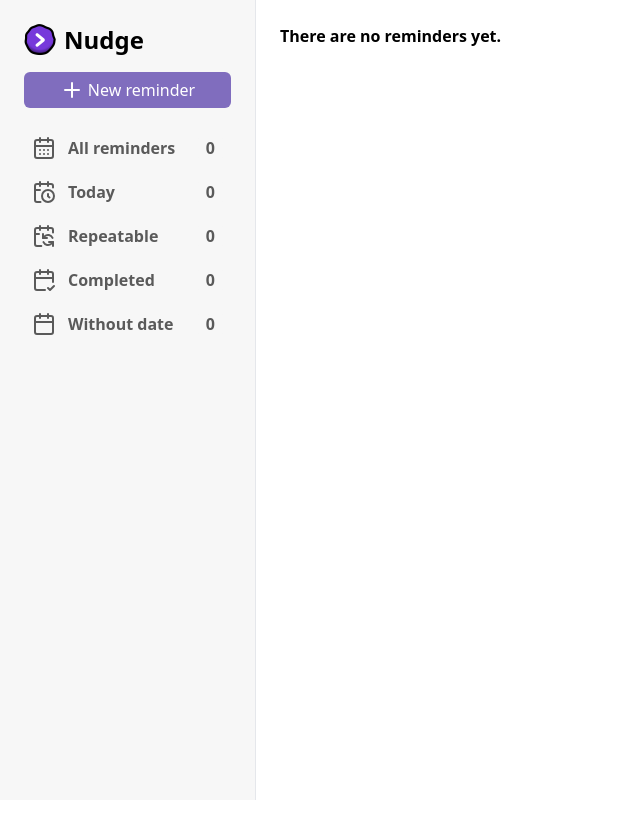
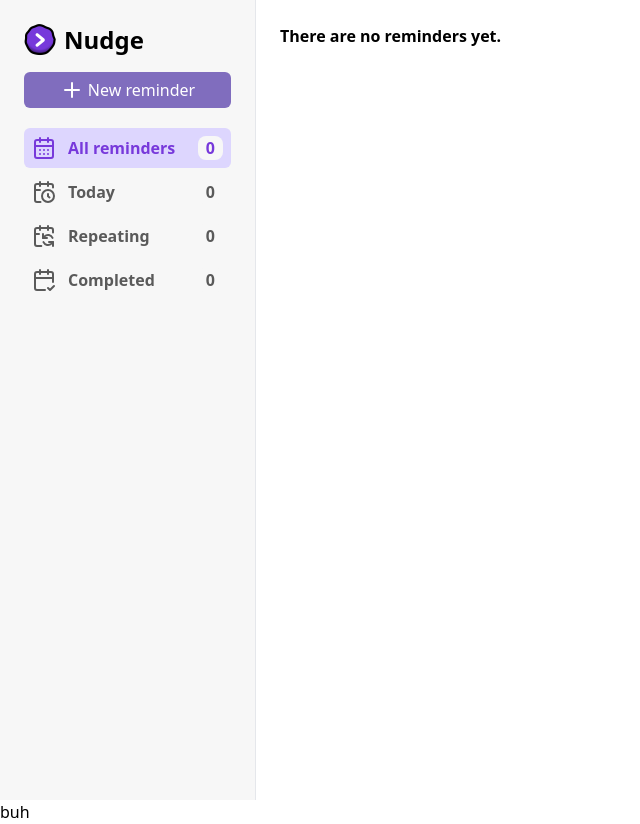
Before and after one commit to LtCocoa/Nudge, a Vue app: page / in a window 1280 px wide. Shown: the whole page, without its empty margins (0-640 px from the left). Before the commit the page ends 800 px from the top, so only its background shows below. Built offline with nearby package versions, Linux system fonts and the light colour scheme.

Commit message:
reminder categories, store getters

```diff
--- a/src/App.vue
+++ b/src/App.vue
@@ -9,34 +9,26 @@
           <div class="app-logo-title">Nudge</div>
         </div>
       </div>
-      <CreateReminderButton />
+      <Teleport to="body">
+        buh
+      </Teleport>
+      <div class="mt-3" >
+        <CreateReminderButton />
+      </div>
 
-      <div class="view-list">
-        <div class="view-item">
-          <CalendarDays />
-          <span class="view-item-title">All reminders</span>
-          <span class="view-item-count">{{ reminderStore.reminders.length }}</span>
-        </div>
-        <div class="view-item">
-          <CalendarClock />
-          <span class="view-item-title">Today</span>
-          <span
-            class="view-item-count">{{ reminderStore.today.length }}</span>
-        </div>
-        <div class="view-item">
-          <CalendarSync />
-          <span class="view-item-title">Repeatable</span>
-          <span class="view-item-count">0</span>
-        </div>
-        <div class="view-item">
-          <CalendarCheck2 />
-          <span class="view-item-title">Completed</span>
-          <span class="view-item-count">0</span>
-        </div>
-        <div class="view-item">
-          <Calendar />
-          <span class="view-item-title">Without date</span>
-          <span class="view-item-count">0</span>
+      <div class="filter-list">
+        <div
+          class="filter-item"
+          :class="{
+            active: reminderStore.currentFilter === filterItem.filter,
+          }"
+          v-for="(filterItem, index) in filterItems"
+          :key="index"
+          @click="reminderStore.setFilter(filterItem.filter)"
+        >
+          <component :is="filterItem.icon" />
+          <span class="filter-item-title">{{ filterItem.title }}</span>
+          <span class="filter-item-count">{{ filterItem.count }}</span>
         </div>
       </div>
     </div>
@@ -48,20 +40,56 @@
 </template>
 
 <script setup lang="ts">
-import { useReminderStore } from './stores/Store';
+import { ReminderFilter, useReminderStore } from './stores/appStore';
 import ListView from './views/ListView.vue';
 import CreateReminderButton from './components/CreateReminderButton.vue';
 import logo from './assets/logo.png';
-import { CalendarClock } from '@lucide/vue';
-import { CalendarDays } from '@lucide/vue';
-import { CalendarSync } from '@lucide/vue';
-import { CalendarCheck2 } from '@lucide/vue';
-import { Calendar } from '@lucide/vue';
+import {
+  type LucideIcon,
+  CalendarClock,
+  CalendarDays,
+  CalendarSync,
+  CalendarCheck2
+} from '@lucide/vue';
+import { computed } from 'vue';
 
 const reminderStore = useReminderStore();
 
 reminderStore.getReminders();
 
+interface ReminderFilterItem {
+  title: string;
+  filter: ReminderFilter,
+  count: number,
+  icon: LucideIcon,
+}
+
+const filterItems = computed<ReminderFilterItem[]>(() => [
+  {
+    title: 'All reminders',
+    filter: ReminderFilter.All,
+    count: reminderStore.reminders.length,
+    icon: CalendarDays,
+  },
+  {
+    title: 'Today',
+    filter: ReminderFilter.Today,
+    count: reminderStore.today.length,
+    icon: CalendarClock,
+  },
+  {
+    title: 'Repeating',
+    filter: ReminderFilter.Repeating,
+    count: reminderStore.repeating.length,
+    icon: CalendarSync,
+  },
+  {
+    title: 'Completed',
+    filter: ReminderFilter.Completed,
+    count: [].length,
+    icon: CalendarCheck2,
+  }
+]);
 </script>
 
 <style scoped>
@@ -82,15 +110,19 @@
         }
       }
     }
-    .view-list {
+    .filter-list {
       @apply flex flex-col gap-1 mt-5 select-none;
 
-      .view-item {
+      .filter-item {
         @apply flex gap-3 p-2 hover:bg-primary-soft rounded-md cursor-pointer transition-colors text-text-secondary hover:text-primary-strong font-semibold;
 
-        .view-item-count {
-          @apply ml-auto bg-background-soft px-2 rounded;
+        .filter-item-count {
+          @apply ml-auto bg-background-soft px-2 rounded-lg;
         }
+      }
+
+      .filter-item.active {
+        @apply bg-primary-soft text-primary-strong;
       }
     }
   }
--- a/src/components/CreateReminder.vue
+++ b/src/components/CreateReminder.vue
@@ -39,7 +39,7 @@
 
 <script setup lang="ts">
 import { ref } from 'vue';
-import { useReminderStore } from '../stores/Store';
+import { useReminderStore } from '../stores/appStore';
 import { Reminder } from '../../shared/models/Reminder';
 import { createReminder } from '../utils';
 import AppButton from './AppButton.vue';
--- a/src/components/ReminderItem.vue
+++ b/src/components/ReminderItem.vue
@@ -38,7 +38,7 @@
 
 <script setup lang="ts">
 import { Reminder } from '../../shared/models/Reminder';
-import { useReminderStore } from '../stores/Store';
+import { useReminderStore } from '../stores/appStore';
 import { formatDate, formatTime } from '../utils';
 import { AlarmClock, Trash2 } from '@lucide/vue';
 
--- a/src/stores/Store.ts
+++ b/src/stores/appStore.ts
@@ -2,8 +2,18 @@
 import { reminderApi } from "../api/reminder";
 import { Reminder } from "../../shared/models/Reminder";
 
+export enum ReminderFilter {
+  All = 'all',
+  Active = 'active',
+  Completed = 'completed',
+  Repeating = 'repeating',
+  Today = 'today',
+}
+
 interface State {
   reminders: Reminder[];
+  currentFilter: ReminderFilter;
+  isLoading: boolean;
 }
 
 function isToday(date: Date) {
@@ -17,18 +27,23 @@
 
 export const useReminderStore = defineStore('app', {
   state: (): State => ({
-    reminders: []
+    reminders: [],
+    currentFilter: ReminderFilter.All,
+    isLoading: false,
   }),
   getters: {
     sortedByDateAsc: (state) => {
       return state.reminders.sort((a, b) => Number(new Date(a.date)) - Number(new Date(b.date)));
     },
-    today: (state) => {
-      return state.reminders.filter(reminder => {
+    today(): Reminder[] {
+      console.log('today');
+      const rems = this.reminders.filter(reminder => {
         if (!reminder.date) return false;
 
         return isToday(new Date(reminder.date));
       });
+      console.log(this.reminders);
+      return rems;
     },
     upcoming: (state) => {
       return state.reminders.filter(reminder => {
@@ -36,11 +51,33 @@
 
         return !isToday(new Date(reminder.date));
       });
+    },
+    repeating(): Reminder[] {
+      return this.reminders.filter(reminder => reminder.isRecurrent);
+    },
+    filteredReminders(): Reminder[] {
+      switch (this.currentFilter) {
+        case ReminderFilter.All:
+          return this.reminders;
+        case ReminderFilter.Today:
+          return this.today;
+        case ReminderFilter.Repeating:
+          return this.repeating;
+        default:
+          return this.reminders;
+      }
     }
   },
   actions: {
     async getReminders() {
-      this.reminders = await reminderApi.getAll();
+      try {
+        this.isLoading = true;
+        this.reminders = await reminderApi.getAll();
+      } catch(err) {
+        console.error(err);
+      } finally {
+        this.isLoading = false;
+      }
     },
     createReminder(reminder: Reminder) {
       this.reminders.push(reminder); // должно быть выполнено после сохранения в JSON
@@ -53,6 +90,9 @@
         const index = this.reminders.findIndex(reminder => reminder.id === deleted.id);
         this.reminders.splice(index, 1);
       }
+    },
+    setFilter(filter: ReminderFilter) {
+      this.currentFilter = filter;
     }
   }
 });
--- a/src/views/ListView.vue
+++ b/src/views/ListView.vue
@@ -3,42 +3,26 @@
     <div v-if="!hasReminders">
       <span class="font-semibold">There are no reminders yet.</span>
     </div>
-    <div v-else>
-      <div>
+    <div v-else class="flex flex-1 flex-col">
       <div class="font-bold text-2xl">Today reminders</div>
-        <div class="text-text-secondary">{{ todayRemindersCountText }}</div>
+      <div class="text-text-secondary">{{ remindersCountText }}</div>
 
-        <div class="my-3 overflow-y-scroll flex-1 flex flex-col gap-2 px-4 py-2">
+      <div class="my-3 flex-1 flex flex-col gap-2 px-4 py-2 overflow-y-scroll">
         <ReminderItem
-            v-for="reminder in reminderStore.today"
+          v-for="reminder in reminderStore.filteredReminders"
           :key="reminder.id"
           :reminder
+          :show-date="reminderStore.currentFilter !== ReminderFilter.Today"
           show-time
         />
-        </div>
-      </div>
-
-      <div>
-        <div class="font-bold text-2xl">All reminders</div>
-        <div class="text-text-secondary">{{ allRemindersCountText }}</div>
-
-        <div class="my-3 overflow-y-scroll flex-1 flex flex-col gap-2 px-4 py-2">
-          <ReminderItem
-            v-for="reminder in reminderStore.upcoming"
-            :key="reminder.id"
-            :reminder
-            show-date
-            show-time
-          />
-        </div>
       </div>
     </div>
   </div>
 </template>
 
 <script setup lang="ts">
-import { useReminderStore } from '../stores/Store';
 import { computed } from 'vue';
+import { ReminderFilter, useReminderStore } from '../stores/appStore';
 import ReminderItem from '../components/ReminderItem.vue';
 
 const reminderStore = useReminderStore();
@@ -47,14 +31,10 @@
   return reminderStore.reminders?.length > 0;
 });
 
-const allRemindersCountText = computed(() => {
+const remindersCountText = computed(() => {
   const count = reminderStore.reminders.length;
   return `${count} ${count > 1 ? 'reminders' : 'reminder'}`;
 });
 
-const todayRemindersCountText = computed(() => {
-  const count = reminderStore.today.length;
-  return `${count} ${count > 1 ? 'reminders' : 'reminder'}`;
-});
 
 </script>
```
Lines whose indentation alone changed are shown as unchanged.
